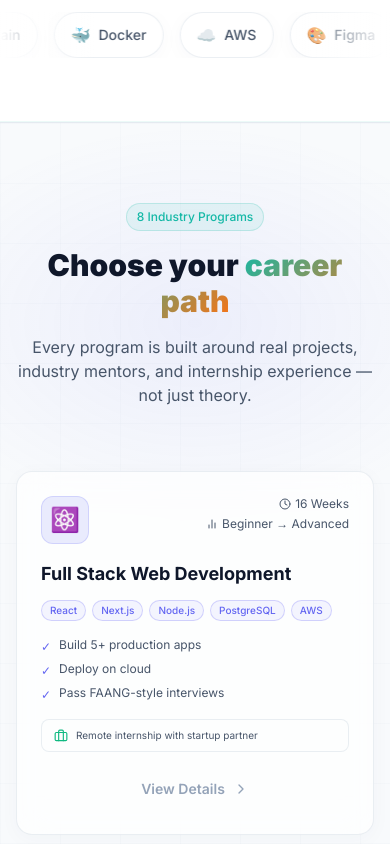
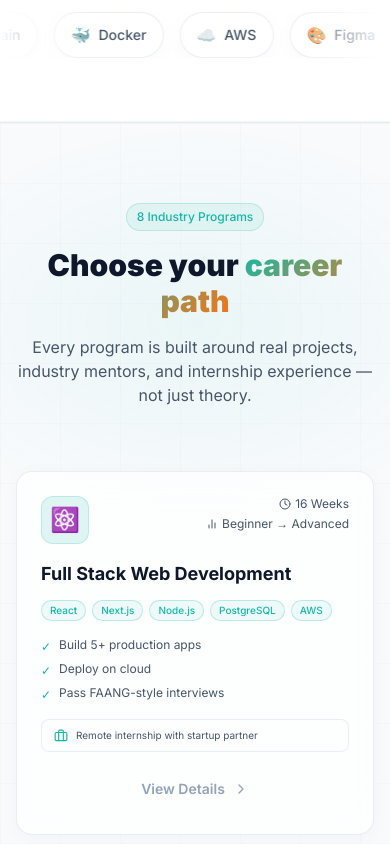
Before and after one commit to Abhi75033/theplacemate.in, a Next.js app: page / in a window 390 px wide. Shown: the part 1980-2824 px from the top of the page. Built offline with nearby package versions, Linux system fonts and the light colour scheme; no server answers.

Commit message:
style: redesign Curriculum, GenAI, Projects, and Internship sections for brand color system

```diff
--- a/components/InternshipSections.tsx
+++ b/components/InternshipSections.tsx
@@ -47,16 +47,16 @@ export function InternshipTimeline() {
           {/* Animated active path */}
           <motion.div
             style={{ scaleY, originY: 0 }}
-            className="absolute left-[43px] top-0 bottom-0 w-0.5 bg-gradient-to-b from-[#6366f1] via-[#8b5cf6] to-[#06b6d4]"
+            className="absolute left-[43px] top-0 bottom-0 w-0.5 bg-gradient-to-b from-[#14B8A6] via-[#0B3C6D] to-[#F97316]"
           />
 
           {PHASES.map((p, i) => (
             <div key={i} className="relative z-10 glass rounded-2xl p-6 border border-white/[0.06] flex gap-5 items-start bg-[#0a0a12]/80">
-              <div className="w-14 h-14 rounded-xl bg-[#6366f1]/10 border border-[#6366f1]/20 flex items-center justify-center text-2xl shrink-0">
+              <div className="w-14 h-14 rounded-xl bg-[#14B8A6]/10 border border-[#14B8A6]/20 flex items-center justify-center text-2xl shrink-0">
                 {p.icon}
               </div>
               <div>
-                <div className="text-xs text-[#6366f1] font-semibold mb-1">{p.week}</div>
+                <div className="text-xs text-[#14B8A6] font-semibold mb-1">{p.week}</div>
                 <h3 className="text-lg font-bold text-white mb-2">{p.title}</h3>
                 <p className="text-sm text-[#94a3b8] leading-relaxed">{p.desc}</p>
               </div>
@@ -84,7 +84,7 @@ export function InternshipBenefits() {
               whileInView={{ opacity: 1, y: 0, filter: 'blur(0px)' }}
               viewport={{ once: true, margin: '-50px' }}
               transition={{ duration: 0.6, delay: i * 0.1 }}
-              className="glass rounded-2xl p-6 border border-white/[0.06] hover:border-[#6366f1]/20 transition-all card-hover"
+              className="glass rounded-2xl p-6 border border-white/[0.06] hover:border-[#14B8A6]/20 transition-all card-hover"
             >
               <h3 className="text-base font-bold text-white mb-2">{b.title}</h3>
               <p className="text-sm text-[#94a3b8] leading-relaxed">{b.desc}</p>
--- a/components/ProgramsSection.tsx
+++ b/components/ProgramsSection.tsx
@@ -12,10 +12,10 @@ const PROGRAMS = [
     title: 'Full Stack Web Development',
     duration: '16 Weeks',
     level: 'Beginner → Advanced',
-    color: '#6366f1',
-    gradient: 'from-[#6366f1]/20 to-[#8b5cf6]/10',
-    border: 'group-hover:border-[#6366f1]/50',
-    glow: 'group-hover:shadow-[0_0_40px_rgba(99,102,241,0.2)]',
+    color: '#14B8A6',
+    gradient: 'from-[#14B8A6]/10 to-[#0B3C6D]/5',
+    border: 'group-hover:border-[#14B8A6]/40',
+    glow: 'group-hover:shadow-[0_8px_30px_rgba(20,184,166,0.1)]',
     techs: ['React', 'Next.js', 'Node.js', 'PostgreSQL', 'AWS'],
     outcomes: ['Build 5+ production apps', 'Deploy on cloud', 'Pass FAANG-style interviews'],
     internship: 'Remote internship with startup partner',
@@ -26,10 +26,10 @@ const PROGRAMS = [
     title: 'Generative AI & AI Engineering',
     duration: '14 Weeks',
     level: 'Beginner → Advanced',
-    color: '#06b6d4',
-    gradient: 'from-[#06b6d4]/20 to-[#6366f1]/10',
-    border: 'group-hover:border-[#06b6d4]/50',
-    glow: 'group-hover:shadow-[0_0_40px_rgba(6,182,212,0.2)]',
+    color: '#0B3C6D',
+    gradient: 'from-[#0B3C6D]/10 to-[#14B8A6]/5',
+    border: 'group-hover:border-[#0B3C6D]/40',
+    glow: 'group-hover:shadow-[0_8px_30px_rgba(11,60,109,0.1)]',
     techs: ['Python', 'LangChain', 'OpenAI', 'RAG', 'Vector DBs'],
     outcomes: ['Build AI SaaS products', 'RAG pipelines', 'LLM fine-tuning'],
     internship: 'AI startup collaboration project',
@@ -40,10 +40,10 @@ const PROGRAMS = [
     title: 'Graphic Designing',
     duration: '10 Weeks',
     level: 'Beginner → Pro',
-    color: '#ec4899',
-    gradient: 'from-[#ec4899]/20 to-[#8b5cf6]/10',
-    border: 'group-hover:border-[#ec4899]/50',
-    glow: 'group-hover:shadow-[0_0_40px_rgba(236,72,153,0.2)]',
+    color: '#F97316',
+    gradient: 'from-[#F97316]/10 to-[#0B3C6D]/5',
+    border: 'group-hover:border-[#F97316]/40',
+    glow: 'group-hover:shadow-[0_8px_30px_rgba(249,115,22,0.1)]',
     techs: ['Photoshop', 'Illustrator', 'Canva Pro', 'After Effects'],
     outcomes: ['Build design portfolio', 'Brand identity projects', 'Freelance-ready skills'],
     internship: 'Design studio internship',
@@ -54,10 +54,10 @@ const PROGRAMS = [
     title: 'UI/UX Design',
     duration: '12 Weeks',
     level: 'Beginner → Advanced',
-    color: '#f59e0b',
-    gradient: 'from-[#f59e0b]/20 to-[#ec4899]/10',
-    border: 'group-hover:border-[#f59e0b]/50',
-    glow: 'group-hover:shadow-[0_0_40px_rgba(245,158,11,0.2)]',
+    color: '#14B8A6',
+    gradient: 'from-[#14B8A6]/10 to-[#0B3C6D]/5',
+    border: 'group-hover:border-[#14B8A6]/40',
+    glow: 'group-hover:shadow-[0_8px_30px_rgba(20,184,166,0.1)]',
     techs: ['Figma', 'Framer', 'Prototyping', 'Design Systems'],
     outcomes: ['Full product design', 'Design handoff', 'Case study portfolio'],
     internship: 'Product team internship',
@@ -68,10 +68,10 @@ const PROGRAMS = [
     title: 'Backend Engineering',
     duration: '14 Weeks',
     level: 'Intermediate',
-    color: '#10b981',
-    gradient: 'from-[#10b981]/20 to-[#06b6d4]/10',
-    border: 'group-hover:border-[#10b981]/50',
-    glow: 'group-hover:shadow-[0_0_40px_rgba(16,185,129,0.2)]',
+    color: '#0B3C6D',
+    gradient: 'from-[#0B3C6D]/10 to-[#14B8A6]/5',
+    border: 'group-hover:border-[#0B3C6D]/40',
+    glow: 'group-hover:shadow-[0_8px_30px_rgba(11,60,109,0.1)]',
     techs: ['Node.js', 'FastAPI', 'PostgreSQL', 'Redis', 'Docker'],
     outcomes: ['REST & GraphQL APIs', 'System design', 'Scalable architecture'],
     internship: 'Backend role at product company',
@@ -82,10 +82,10 @@ const PROGRAMS = [
     title: 'AI Automation',
     duration: '10 Weeks',
     level: 'Beginner → Advanced',
-    color: '#8b5cf6',
-    gradient: 'from-[#8b5cf6]/20 to-[#06b6d4]/10',
-    border: 'group-hover:border-[#8b5cf6]/50',
-    glow: 'group-hover:shadow-[0_0_40px_rgba(139,92,246,0.2)]',
+    color: '#F97316',
+    gradient: 'from-[#F97316]/10 to-[#0B3C6D]/5',
+    border: 'group-hover:border-[#F97316]/40',
+    glow: 'group-hover:shadow-[0_8px_30px_rgba(249,115,22,0.1)]',
     techs: ['n8n', 'Zapier', 'Python', 'Make.com', 'AI APIs'],
     outcomes: ['Build automation workflows', 'AI-powered tools', 'Client projects'],
     internship: 'Automation agency internship',
@@ -96,10 +96,10 @@ const PROGRAMS = [
     title: 'DevOps & Deployment',
     duration: '12 Weeks',
     level: 'Intermediate',
-    color: '#06b6d4',
-    gradient: 'from-[#06b6d4]/20 to-[#10b981]/10',
-    border: 'group-hover:border-[#06b6d4]/50',
-    glow: 'group-hover:shadow-[0_0_40px_rgba(6,182,212,0.2)]',
+    color: '#0B3C6D',
+    gradient: 'from-[#0B3C6D]/10 to-[#14B8A6]/5',
+    border: 'group-hover:border-[#0B3C6D]/40',
+    glow: 'group-hover:shadow-[0_8px_30px_rgba(11,60,109,0.1)]',
     techs: ['Docker', 'Kubernetes', 'GitHub Actions', 'AWS', 'Terraform'],
     outcomes: ['CI/CD pipelines', 'Cloud deployment', 'Infrastructure as code'],
     internship: 'DevOps engineer role',
@@ -110,10 +110,10 @@ const PROGRAMS = [
     title: 'Freelancing Accelerator',
     duration: '8 Weeks',
     level: 'All Levels',
-    color: '#f59e0b',
-    gradient: 'from-[#f59e0b]/20 to-[#ec4899]/10',
-    border: 'group-hover:border-[#f59e0b]/50',
-    glow: 'group-hover:shadow-[0_0_40px_rgba(245,158,11,0.2)]',
+    color: '#F97316',
+    gradient: 'from-[#F97316]/10 to-[#0B3C6D]/5',
+    border: 'group-hover:border-[#F97316]/40',
+    glow: 'group-hover:shadow-[0_8px_30px_rgba(249,115,22,0.1)]',
     techs: ['Portfolio Building', 'Client Pitching', 'Upwork', 'Fiverr', 'LinkedIn'],
     outcomes: ['Land first client', 'Build income pipeline', 'Scale freelance business'],
     internship: 'Real client project simulation',
@@ -194,7 +194,7 @@ function ProgramCard({ program, index }: { program: typeof PROGRAMS[0]; index: n
 
         {/* Internship badge */}
         <div className="flex items-center gap-2 bg-white/[0.03] rounded-lg px-3 py-2 mb-4 border border-white/[0.04]">
-          <Briefcase className="w-3.5 h-3.5 text-[#10b981] shrink-0" />
+          <Briefcase className="w-3.5 h-3.5 text-[#14B8A6] shrink-0" />
           <span className="text-[10px] text-[#94a3b8]">{program.internship}</span>
         </div>
 
@@ -220,7 +220,7 @@ export default function ProgramsSection() {
   return (
     <section id="programs" className="section-padding relative overflow-hidden">
       <div className="absolute inset-0 grid-overlay opacity-50" />
-      <div className="absolute top-0 left-1/2 -translate-x-1/2 w-[600px] h-[400px] bg-[radial-gradient(ellipse,rgba(99,102,241,0.08),transparent_70%)]" />
+      <div className="absolute top-0 left-1/2 -translate-x-1/2 w-[600px] h-[400px] bg-[radial-gradient(ellipse,rgba(20,184,166,0.06),transparent_70%)]" />
 
       <div className="relative max-w-7xl mx-auto px-4 sm:px-6 lg:px-8">
         {/* Header */}
```
Also changed, not shown: components/CurriculumTimeline.tsx (+9 -9 lines), components/GenAISection.tsx (+18 -18 lines), components/InternshipSection.tsx (+11 -11 lines), components/ProjectsSection.tsx (+14 -14 lines), 1 other file (tests, documents, lock files or other folders).
